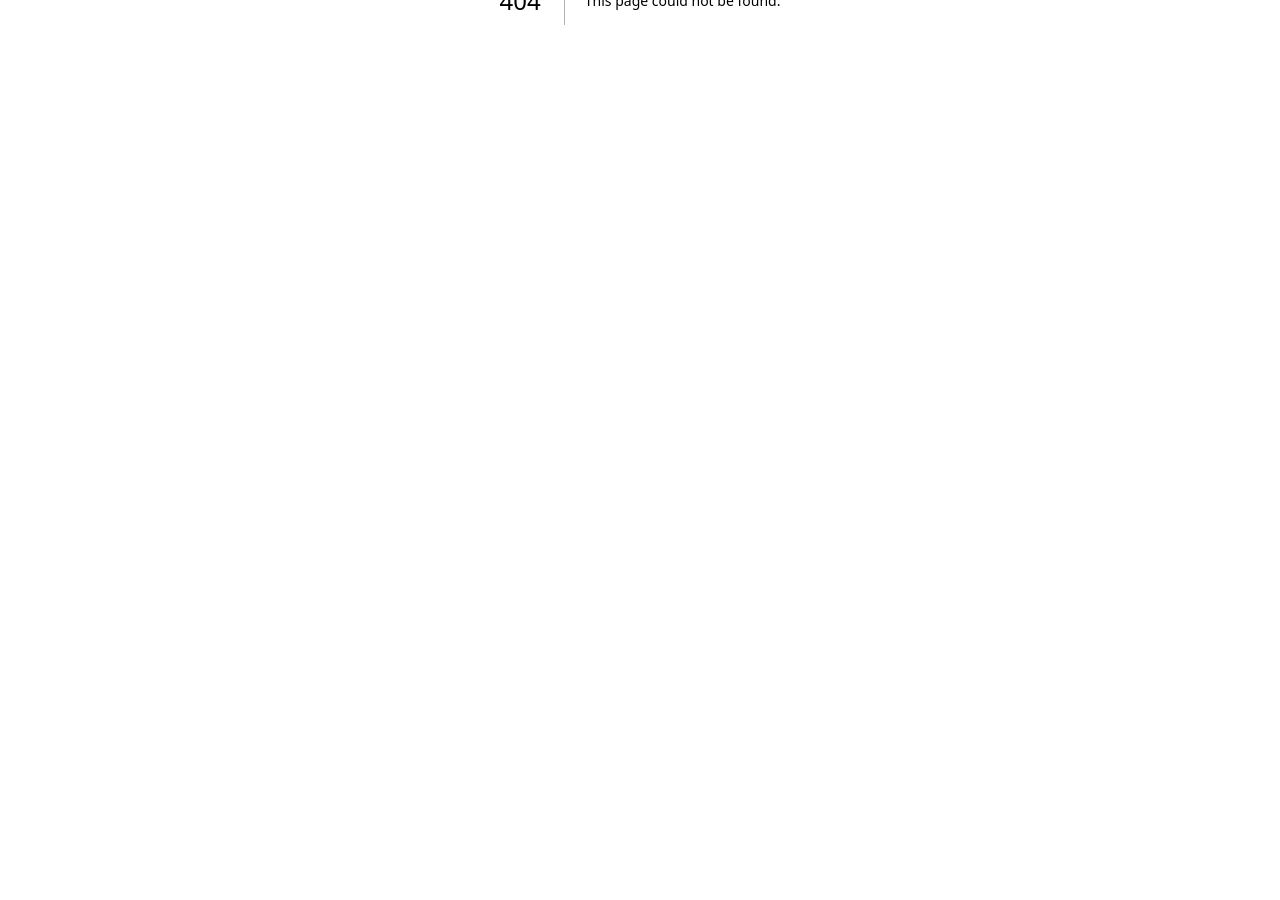
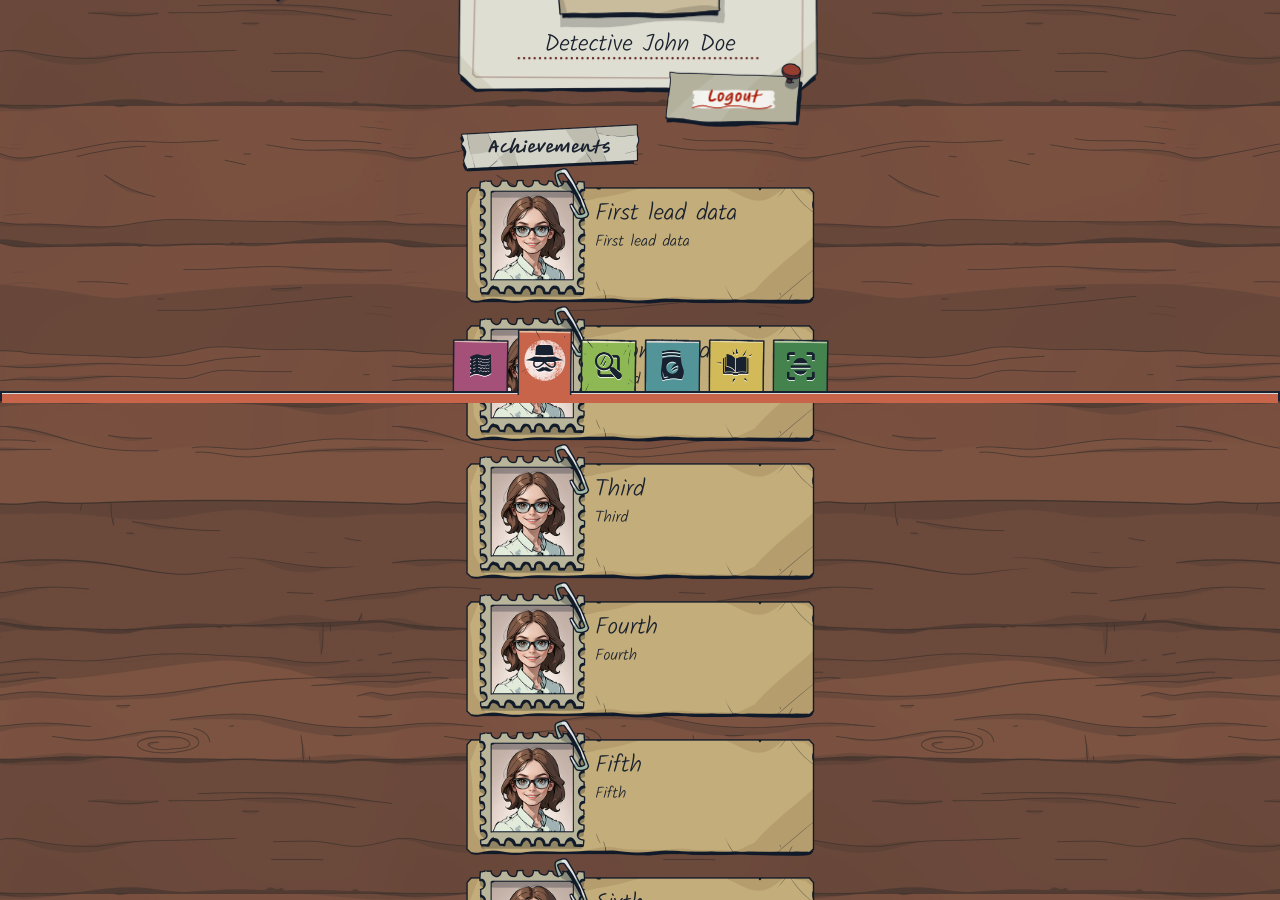
Before and after one commit to AurimasGaidys/larp-game-management-system, a Next.js app: page /main/profile in a window 1280 px wide. Before the commit this address had no page. Shown: the part 400-1300 px from the top of the page. Before the commit the page ends 800 px from the top, so only its background shows below. Built offline with nearby package versions, Linux system fonts and the light colour scheme; no server answers.

Commit message:
Added profile fixed cell to open leads dt

```diff
--- /dev/null
+++ b/app/main/notebook/catCell.tsx
@@ -0,0 +1,36 @@
+import { Kalam } from "next/font/google";
+
+const handWriting = Kalam({
+  weight: "300",
+  subsets: ["latin"],
+});
+
+interface LeadCellProps {
+  lead: string;
+  onClick: (id: string) => void;
+}
+
+export const CatCell = ({ lead, onClick }: LeadCellProps) => {
+  return (
+    <div className="relative h-[205px] w-[390px] bg-no-repeat bg-contain flex p-[15px] items-center justify-end">
+      <div className="absolute h-[90px] w-[86px] bg-no-repeat bg-[url('/ghost.jpeg')] bg-cover bg-top -rotate-2 top-[26px] right-[71px]" />
+      <div className="absolute h-[205px] w-[390px] top-0 rigth-0 bg-no-repeat bg-[url('/kd/paper_bg.png')] bg-contain flex items-center justify-end">
+        <div
+          className={`absolute left-[60px] w-[100px] h-[150px] flex flex-col items-start justify-center -rotate-6`}
+        >
+          <p className={`w-[100px] text-[#1A222F] ${handWriting.className}`}>
+            {lead}
+          </p>
+          <p
+            onClick={() => {
+              onClick(lead);
+            }}
+            className={`flex items-center justify-center w-[80px] h-[36px] bg-no-repeat bg-contain text-[#A81600] text-center bg-[url('/kd/read_more_bg.png')] ${handWriting.className}`}
+          >
+            Read more
+          </p>
+        </div>
+      </div>
+    </div>
+  );
+};
--- a/app/main/notebook/leadsList.tsx
+++ b/app/main/notebook/catList.tsx
@@ -1,16 +1,16 @@
-import { LeadCell } from "./leadCell";
+import { CatCell } from "./catCell";
 
 interface LeadListProps {
   leads: string[];
   onClick: (id: string) => void;
 }
 
-export const LeadList = ({ leads, onClick }: LeadListProps) => {
+export const CatList = ({ leads, onClick }: LeadListProps) => {
   return (
     <>
       <div className="h-[350px]" />
       {leads.map((lead) => {
-        return <LeadCell lead={lead} onClick={onClick} />;
+        return <CatCell lead={lead} onClick={onClick} />;
       })}
       <div className="h-[100px]" />
     </>
--- a/app/main/notebook/leadCell.tsx
+++ b/app/main/notebook/noteCell.tsx
@@ -1,4 +1,5 @@
 import { Kalam } from "next/font/google";
+import { NotebookEntriesDTO } from "../../../models/notebookEntries";
 
 const handWriting = Kalam({
   weight: "300",
@@ -6,11 +7,10 @@ const handWriting = Kalam({
 });
 
 interface LeadCellProps {
-  lead: string;
-  onClick: (id: string) => void;
+  note: NotebookEntriesDTO;
 }
 
-export const LeadCell = ({ lead, onClick }: LeadCellProps) => {
+export const NoteCell = ({ note }: LeadCellProps) => {
   return (
     <div className="relative h-[205px] w-[390px] bg-no-repeat bg-contain flex p-[15px] items-center justify-end">
       <div className="absolute h-[90px] w-[86px] bg-no-repeat bg-[url('/ghost.jpeg')] bg-cover bg-top -rotate-2 top-[26px] right-[71px]" />
@@ -19,16 +19,14 @@ export const LeadCell = ({ lead, onClick }: LeadCellProps) => {
           className={`absolute left-[60px] w-[100px] h-[150px] flex flex-col items-start justify-center -rotate-6`}
         >
           <p className={`w-[100px] text-[#1A222F] ${handWriting.className}`}>
-            {lead}
+            {note.name}
           </p>
-          <p
-            onClick={() => {
-              onClick(lead);
-            }}
+          <a
+            href={`./dt/${note.dialogTreeId}`}
             className={`flex items-center justify-center w-[80px] h-[36px] bg-no-repeat bg-contain text-[#A81600] text-center bg-[url('/kd/read_more_bg.png')] ${handWriting.className}`}
           >
             Read more
-          </p>
+          </a>
         </div>
       </div>
     </div>
--- /dev/null
+++ b/app/main/notebook/notesList.tsx
@@ -0,0 +1,18 @@
+import { NotebookEntriesDTO } from "../../../models/notebookEntries";
+import { NoteCell } from "./noteCell";
+
+interface LeadListProps {
+  notes: NotebookEntriesDTO[];
+}
+
+export const NotesList = ({ notes }: LeadListProps) => {
+  return (
+    <>
+      <div className="h-[350px]" />
+      {notes.map((n) => {
+        return <NoteCell note={n} />;
+      })}
+      <div className="h-[100px]" />
+    </>
+  );
+};
--- a/app/main/notebook/page.tsx
+++ b/app/main/notebook/page.tsx
@@ -4,7 +4,8 @@ import { useEffect, useState } from "react";
 import { TabControlls } from "../../../components/tabControls";
 import { onGetNotesCall } from "../../../dataLayer/apiService";
 import { NotebookEntriesDTO } from "../../../models/notebookEntries";
-import { LeadList } from "./leadsList";
+import { CatList } from "./catList";
+import { NotesList } from "./notesList";
 import { StickyNote } from "./StickyNote";
 
 const roboto = Kalam({
@@ -59,21 +60,14 @@ export default function Page() {
               </div>
             </div>
             {category == "" ? (
-              <LeadList
+              <CatList
                 leads={categories}
                 onClick={(x) => {
                   setCategory(x);
                 }}
               />
             ) : (
-              <LeadList
-                leads={notes
-                  ?.filter((x) => x.category == category)
-                  .map((x) => x.name)}
-                onClick={(x) => {
-                  alert("missing design for " + x);
-                }}
-              />
+              <NotesList notes={notes?.filter((x) => x.category == category)} />
             )}
           </div>
         </div>
--- /dev/null
+++ b/app/main/profile/page.tsx
@@ -0,0 +1,81 @@
+"use client";
+import { Kalam } from "next/font/google";
+import { useRecoilValue } from "recoil";
+import { globalUserState } from "../../../atoms/userState";
+import { TabControlls } from "../../../components/tabControls";
+
+const handWriting = Kalam({
+  weight: "300",
+  subsets: ["latin"],
+});
+
+export default function Page() {
+
+  const userObject = useRecoilValue(globalUserState);
+
+  const leads = [
+    "First lead data",
+    "Second lead",
+    "Third",
+    "Fourth",
+    "Fifth",
+    "Sixth",
+  ];
+
+  return (
+    <div className="relative flex bg-gray-100 dark:bg-gray-900 bg-[url('/kd/bg.jpg')] bg-repeat">
+      <div className="absolute left-[50%] top-[138px] bg-no-repeat w-[150px] h-[150px] bg-[url('/512.jpeg')] bg-contain -translate-x-1/2"></div>
+      <div
+        className={`absolute left-[50%] top-[325px] -translate-x-1/2 z-40 text-[#1A222F] ${handWriting.className} text-2xl`}
+      >
+        Detective {userObject?.name || "John Doe"}
+      </div>
+      <div className="absolute left-[50%] top-[0] h-[280px] w-[280px] -translate-x-[64%]  bgh-center bg-no-repeat h-[389px] w-[582px] bg-[url('/kd/profile/header.png')] bg-contain z-30"></div>
+      <div className="absolute left-[50%] top-[359px] bg-no-repeat w-[138px] h-[65px] bg-[url('/kd/profile/logout.png')] bg-contain translate-x-[25px] z-50"></div>
+      <div className="absolute left-[50%] top-[420px] bg-no-repeat w-[180px] h-[50px] bg-[url('/kd/profile/achivement_title.png')] bg-contain -translate-x-[180px] z-50"></div>
+      <TabControlls selected="profile">
+        <div className="m-auto mt-[464px]">
+          {leads.map((lead) => {
+            return (
+              <div className="flex justify-center">
+                <div className="relative">
+                  <div className="absolute top-[20px] left-[20px] bg-no-repeat w-[95px] h-[95px] bg-[url('/256.jpeg')] bg-contain z-20"></div>
+                  <div className="relative w-[350px] h-[138px] bg-[url('/kd/profile/achivement_cell.png')] bg-contain p-[20px] z-30">
+                    <div
+                      className={`relative z-40 text-[#1A222F] ${handWriting.className} text-2xl pl-[110px] pt-[10px]`}
+                    >
+                      {lead}
+                    </div>
+                    <div
+                      className={`relative z-40 text-[#1A222F] ${handWriting.className} text-l pl-[110px]`}
+                    >
+                      {lead}
+                    </div>
+                  </div>
+                </div>
+              </div>
+            );
+          })}
+          <div className=" bg-no-repeat w-[180px] h-[50px] bg-[url('/kd/profile/friends_title.png')] bg-contain z-50 mt-[20px]"></div>
+          {leads.map((lead) => {
+            return (
+              <div className="flex justify-center">
+                <div className="relative">
+                  <div className="absolute top-[20px] left-[20px] bg-no-repeat w-[95px] h-[95px] bg-[url('/256.jpeg')] bg-contain z-20"></div>
+                  <div className="relative w-[360px] h-[130px] bg-[url('/kd/profile/friends_cell.png')] bg-contain p-[20px] z-30">
+                    <div
+                      className={`relative z-40 text-[#1A222F] ${handWriting.className} text-2xl pl-[110px] pt-[20px]`}
+                    >
+                      {lead}
+                    </div>
+                  </div>
+                </div>
+              </div>
+            );
+          })}
+          <div className="h-[100px]" />
+        </div>
+      </TabControlls>
+    </div>
+  );
+}
--- a/models/player/user.ts
+++ b/models/player/user.ts
@@ -27,6 +27,9 @@ export interface User {
     stats: EventStat[],
     tags: string[],
     timers: EventTimer[],
+    // TODO add for profile
+    // achivements: EventTimer[],
+    // friends: EventTimer[],
 
     created: number,
     lastLogin: number,
```
